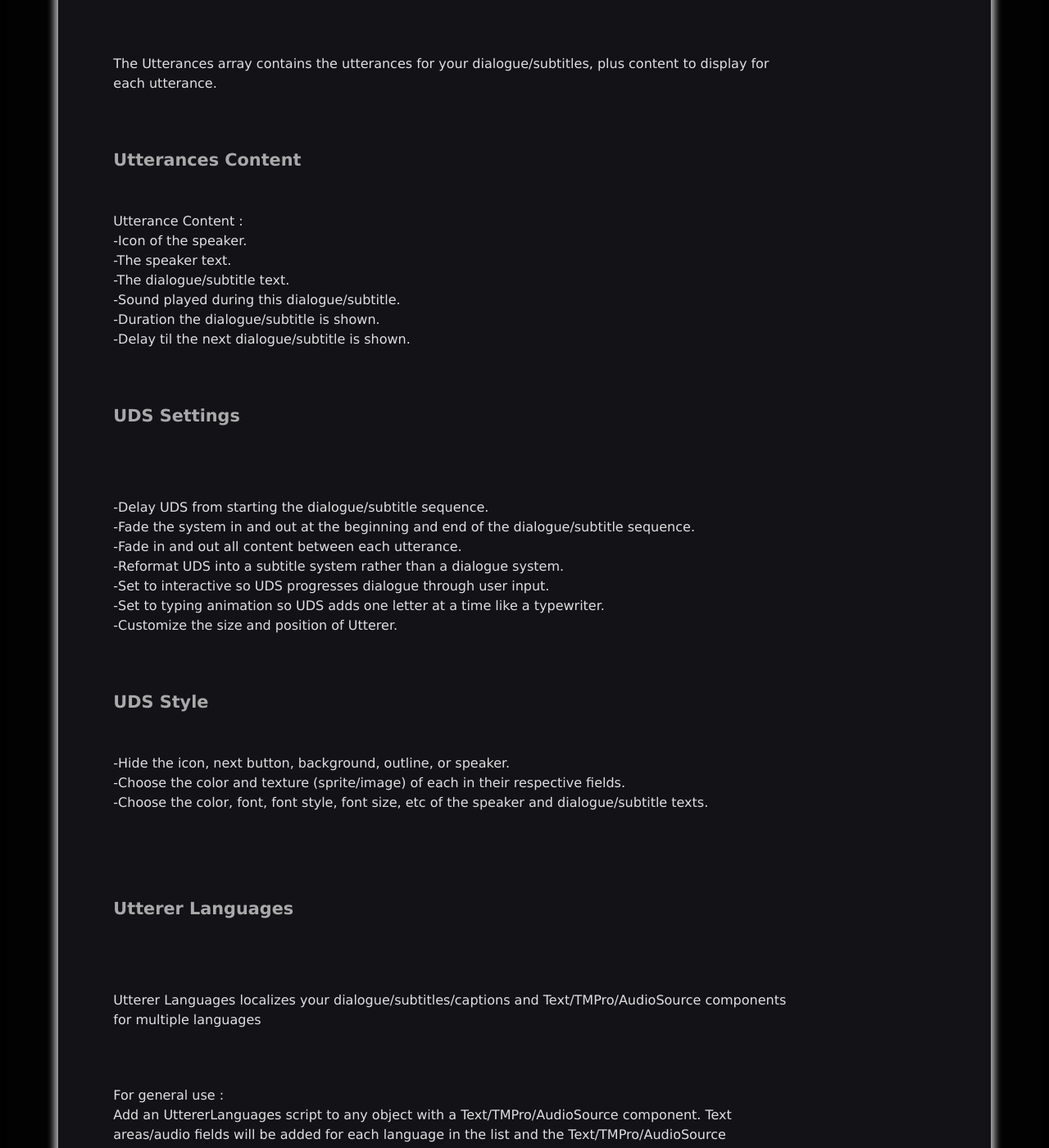
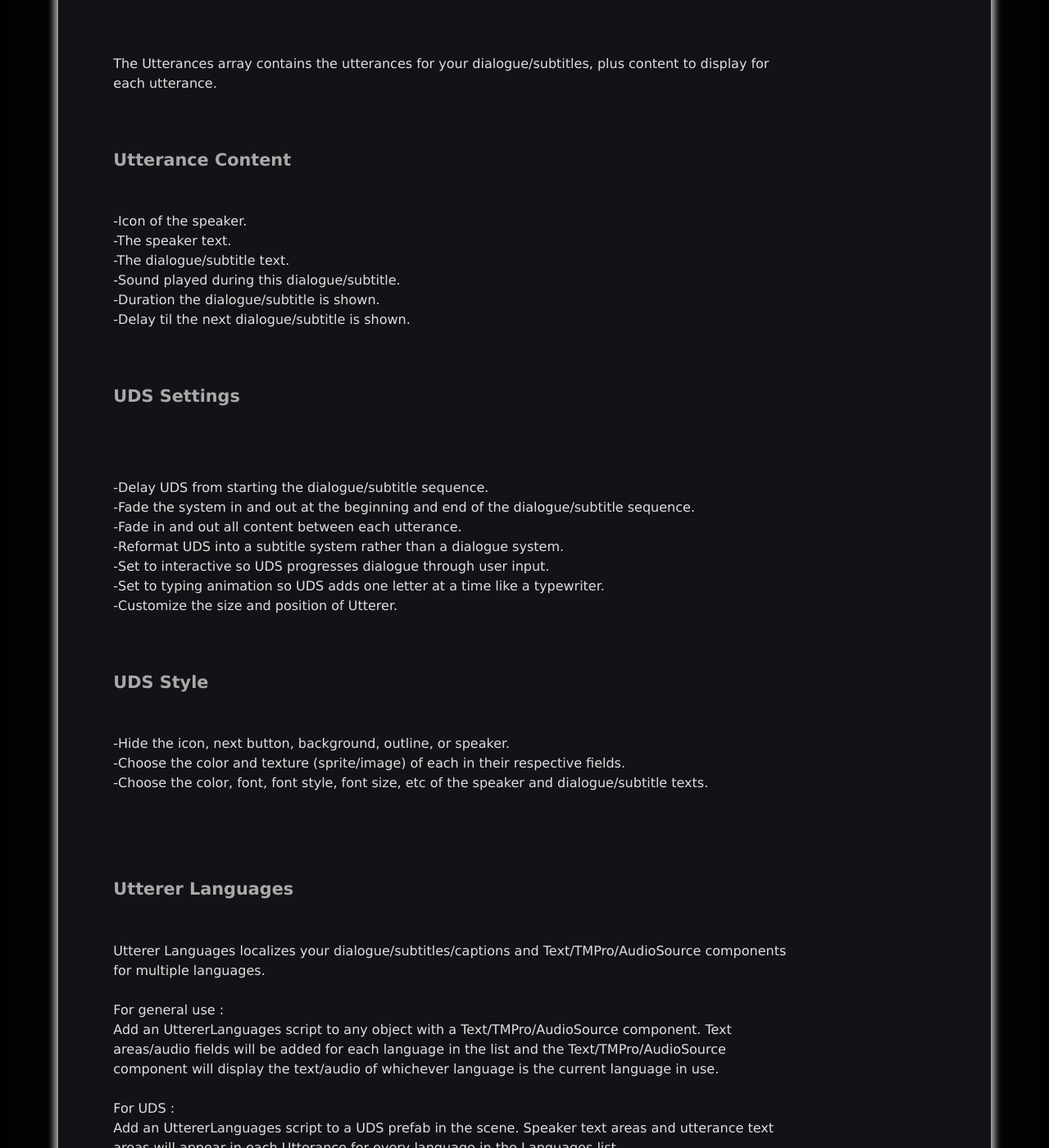
Before and after one commit to Madsir/madsirstudio.github.io, a Jekyll site: the page built from utterer/index.html, in a window 1280 px wide and 1400 px high, scrolled down 980 px. Shown: the whole window at 82% size. Built offline with Jekyll 4.4.1, drawn with Linux system fonts in a browser that asks for light colours.

Commit message:
Update index.html

```diff
--- a/utterer/index.html
+++ b/utterer/index.html
@@ -72,9 +72,8 @@ margin-left: 5%;
 		<p>The Utterances array contains the utterances for your dialogue/subtitles, plus content to display for each utterance.</p>
 		<br>
 	<br>
-			<h2>Utterances Content</h2><br>
-			<p>Utterance Content :<br>
-
+			<h2>Utterance Content</h2><br>
+			<p>
 -Icon of the speaker.<br>
 -The speaker text.<br>
 -The dialogue/subtitle text.<br>
@@ -103,11 +102,10 @@ margin-left: 5%;
 			<br>
 	<br>
 <br>
-		<h2>Utterer Languages</h2><br>
+		<h2>Utterer Languages</h2>
+		<br>
+	<p>Utterer Languages localizes your dialogue/subtitles/captions and Text/TMPro/AudioSource components for multiple languages.
 		<br><br>
-	<p>Utterer Languages localizes your dialogue/subtitles/captions and Text/TMPro/AudioSource components for multiple languages</p>
-		<br><br>
-		<p>
 For general use :
 <br>
 Add an UttererLanguages script to any object with a Text/TMPro/AudioSource component. Text areas/audio fields will be added for each language in the list and the Text/TMPro/AudioSource component will display the text/audio of whichever language is the current language in use.
```
